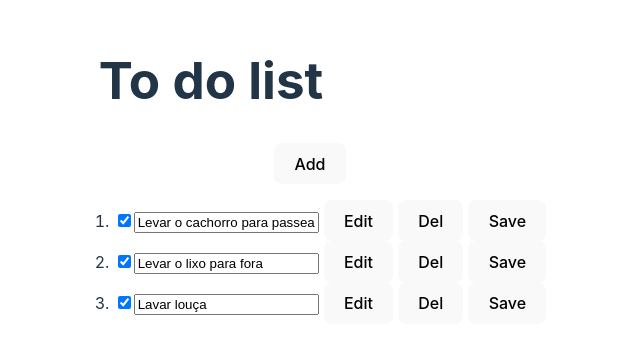
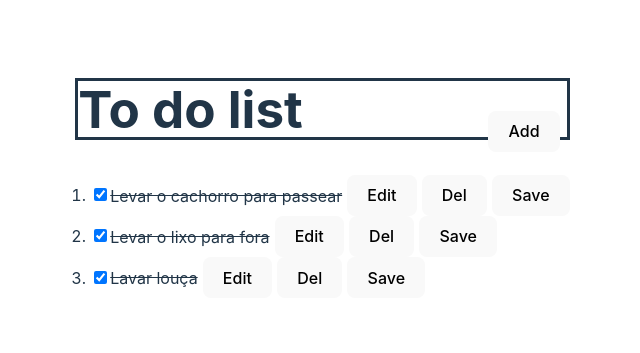
Before and after one commit to ruan-cardozo/docker-proj, a React (Vite) app in the folder frontends/todo-list/: page / in a window 1280 px wide. Shown: the part 221-574 px from the top of the page, without its empty margins (330-970 px from the left). Built offline with nearby package versions, Linux system fonts and the light colour scheme.

Commit message:
Add styling and update initial tasks in HeaderTitle and TodoList components

```diff
--- a/frontends/todo-list/src/components/HeaderTitle/HeaderTitle.tsx
+++ b/frontends/todo-list/src/components/HeaderTitle/HeaderTitle.tsx
@@ -1,6 +1,6 @@
 function HeaderTitle() {
     return (
-        <h1 style={{textAlign: "left", marginLeft: "25px"}}> <strong> To do list </strong></h1>
+        <h1 style={{textAlign: "left", marginLeft: "25px", border: "solid" }}> <strong> To do list </strong> </h1>
     );
 }
 
--- a/frontends/todo-list/src/components/TodoList/TodoList.tsx
+++ b/frontends/todo-list/src/components/TodoList/TodoList.tsx
@@ -2,9 +2,9 @@ import { useState } from "react";
 import { TaskList, TaskListItem } from "./types";
 
 const initialTasks: TaskList = [
-    { id: 1, name: "Levar o cachorro para passear", isDone: true, isEditing: true },
-    { id: 2, name: "Levar o lixo para fora", isDone: true, isEditing: true },
-    { id: 3, name: "Lavar louça", isDone: true, isEditing: true}
+    { id: 1, name: "Levar o cachorro para passear", isDone: true, isEditing: false },
+    { id: 2, name: "Levar o lixo para fora", isDone: true, isEditing: false },
+    { id: 3, name: "Lavar louça", isDone: true, isEditing: false }
 ];
 
 function TodoList() {
@@ -13,7 +13,7 @@ function TodoList() {
     return (
 
     <div>
-        <button style={{cursor: "pointer"}} type="button" onClick={() => {
+        <button style={{cursor: "pointer", float: "right", marginRight: "10px", marginTop: "-4em"}} type="button" onClick={() => {
 
             const newItem: TaskListItem = {
                 id: tasks.length + 1,
```
